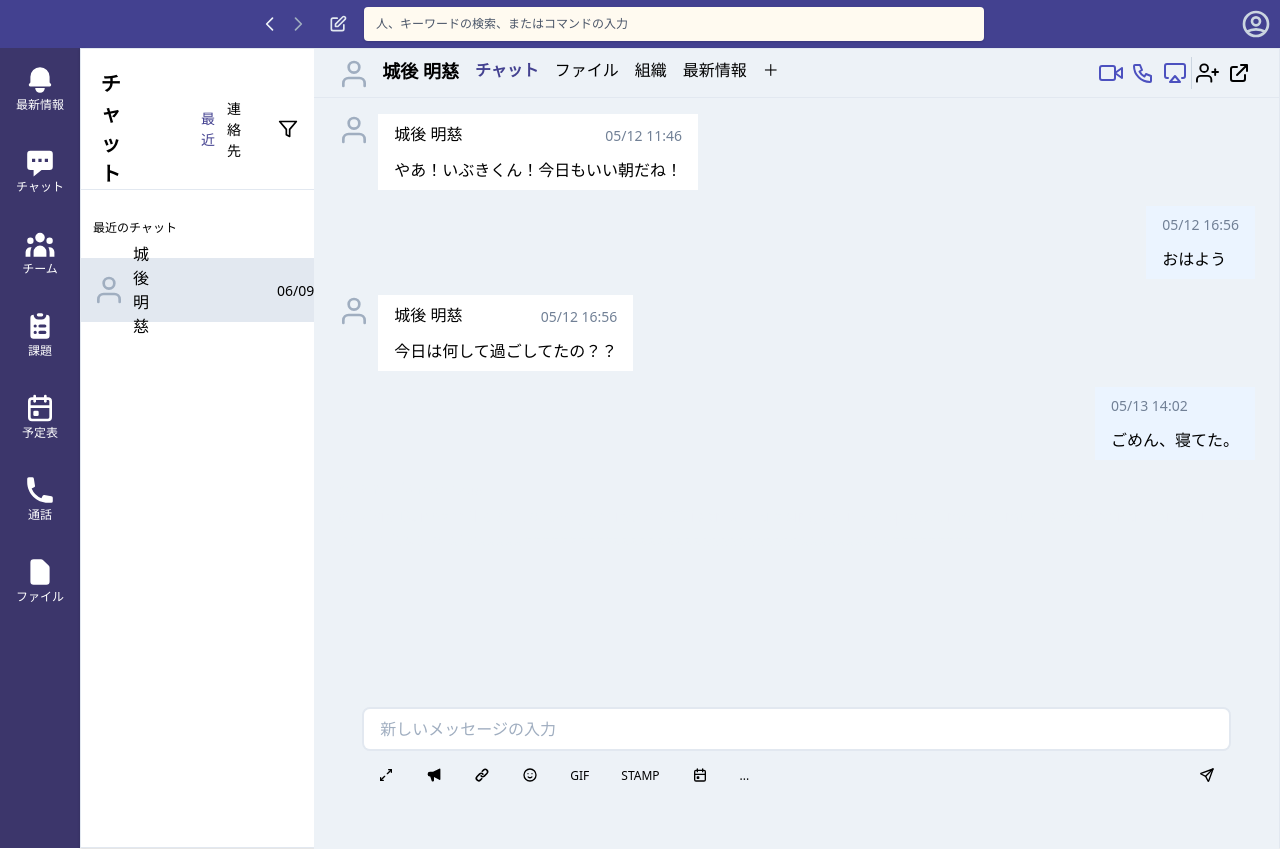
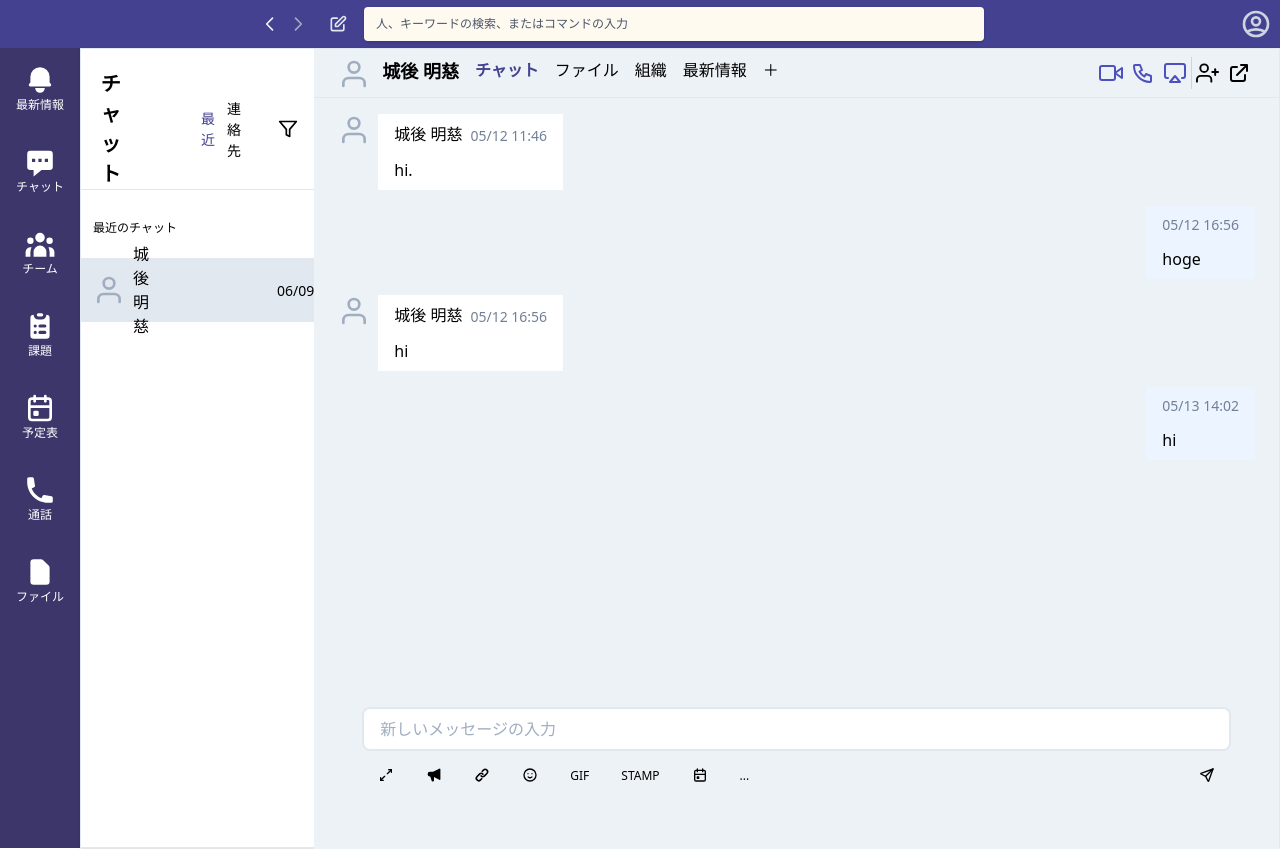
Before and after one commit to puremoru/ui_ux_seminar, a Nuxt app: page /teams in a window 1280 px wide. Built offline with nearby package versions, Linux system fonts and the light colour scheme.

Commit message:
:+1: テキスト修正

```diff
--- a/pages/teams.vue
+++ b/pages/teams.vue
@@ -73,7 +73,7 @@
                               <span class="text-md mr-2 font-sans">城後 明慈</span>
                               <span class="text-grey ml-auto text-gray-600 text-sm font-light">05/12 11:46</span>
                             </div>
-                          <p class="font-light text-md text-grey-darkest pt-1 mx-4 my-2">やあ！いぶきくん！今日もいい朝だね！</p>
+                          <p class="font-light text-md text-grey-darkest pt-1 mx-4 my-2">hi.</p>
                         </div>
                     </div>
 
@@ -82,7 +82,7 @@
                             <div class="flex items-end mx-4 mt-2">
                               <span class="text-grey text-gray-600 text-sm font-light">05/12 16:56</span>
                             </div>
-                          <p class="font-light text-md text-grey-darkest pt-1 mx-4 my-2">おはよう</p>
+                          <p class="font-light text-md text-grey-darkest pt-1 mx-4 my-2">hoge</p>
                         </div>
                     </div>
 
@@ -96,7 +96,7 @@
                               <span class="text-md mr-2 font-sans">城後 明慈</span>
                               <span class="text-grey ml-auto text-gray-600 text-sm font-light">05/12 16:56</span>
                             </div>
-                          <p class="font-light text-md text-grey-darkest pt-1 mx-4 my-2">今日は何して過ごしてたの？？</p>
+                          <p class="font-light text-md text-grey-darkest pt-1 mx-4 my-2">hi</p>
                         </div>
                     </div>
 
@@ -105,7 +105,7 @@
                             <div class="flex items-end mx-4 mt-2">
                               <span class="text-grey text-gray-600 text-sm font-light">05/13 14:02</span>
                             </div>
-                          <p class="font-light text-md text-grey-darkest pt-1 mx-4 my-2">ごめん、寝てた。</p>
+                          <p class="font-light text-md text-grey-darkest pt-1 mx-4 my-2">hi</p>
                         </div>
                     </div>
 
```
